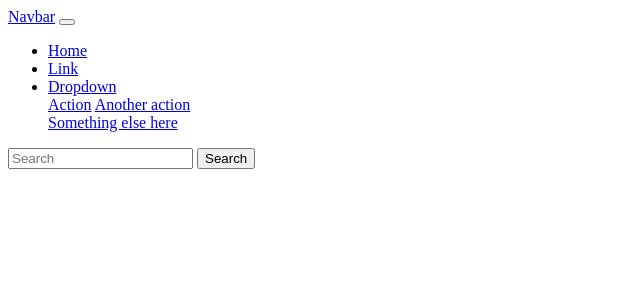
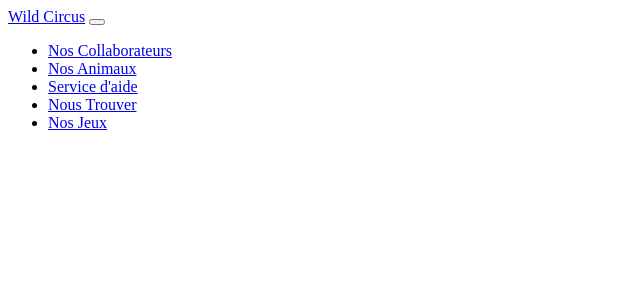
Before and after one commit to Manguet/checkpoint4, a Symfony app: template templates/base.html.twig in a window 1280 px wide. Shown: the top 300 px of the page, without its empty margins (0-640 px from the left). Run offline with Twig, Linux system fonts and the light colour scheme; the template is opened without the code that fills it, so the values that code supplies are empty; some libraries are stand-ins or nearby versions.

Commit message:
StartNav

```diff
--- a/src/Controller/DefaultController.php
+++ b/src/Controller/DefaultController.php
@@ -11,7 +11,7 @@ use Symfony\Component\Routing\Annotation\Route;
 class DefaultController extends AbstractController
 {
     /**
-     * @Route("", name="")
+     * @Route("", name="index")
      */
     public function index()
     {
--- a/templates/base/_navbar.html.twig
+++ b/templates/base/_navbar.html.twig
@@ -1,32 +1,26 @@
 <nav class="navbar navbar-expand-lg navbar-light bg-light">
-    <a class="navbar-brand" href="#">Navbar</a>
+    <a class="navbar-brand" href="{{ path('app_index') }}">Wild Circus</a>
     <button class="navbar-toggler" type="button" data-toggle="collapse" data-target="#navbarSupportedContent" aria-controls="navbarSupportedContent" aria-expanded="false" aria-label="Toggle navigation">
         <span class="navbar-toggler-icon"></span>
     </button>
 
     <div class="collapse navbar-collapse" id="navbarSupportedContent">
         <ul class="navbar-nav mr-auto">
-            <li class="nav-item active">
-                <a class="nav-link" href="#">Home</a>
+            <li class="nav-item">
+                <a class="nav-link active" href="#">Nos Collaborateurs</a>
             </li>
             <li class="nav-item">
-                <a class="nav-link active" href="#">Link</a>
+                <a class="nav-link active" href="#">Nos Animaux</a>
             </li>
-            <li class="nav-item dropdown active">
-                <a class="nav-link dropdown-toggle" href="#" id="navbarDropdown" role="button" data-toggle="dropdown" aria-haspopup="true" aria-expanded="false">
-                    Dropdown
-                </a>
-                <div class="dropdown-menu" aria-labelledby="navbarDropdown">
-                    <a class="dropdown-item" href="#">Action</a>
-                    <a class="dropdown-item" href="#">Another action</a>
-                    <div class="dropdown-divider"></div>
-                    <a class="dropdown-item" href="#">Something else here</a>
-                </div>
+            <li class="nav-item">
+                <a class="nav-link active" href="#">Service d'aide</a>
+            </li>
+            <li class="nav-item">
+                <a class="nav-link active" href="#">Nous Trouver</a>
+            </li>
+            <li class="nav-item">
+                <a class="nav-link active" href="#">Nos Jeux</a>
             </li>
         </ul>
-        <form class="form-inline my-2 my-lg-0">
-            <input class="form-control mr-sm-2" type="search" placeholder="Search" aria-label="Search">
-            <button class="btn btn-outline-success my-2 my-sm-0" type="submit">Search</button>
-        </form>
     </div>
 </nav>
```
